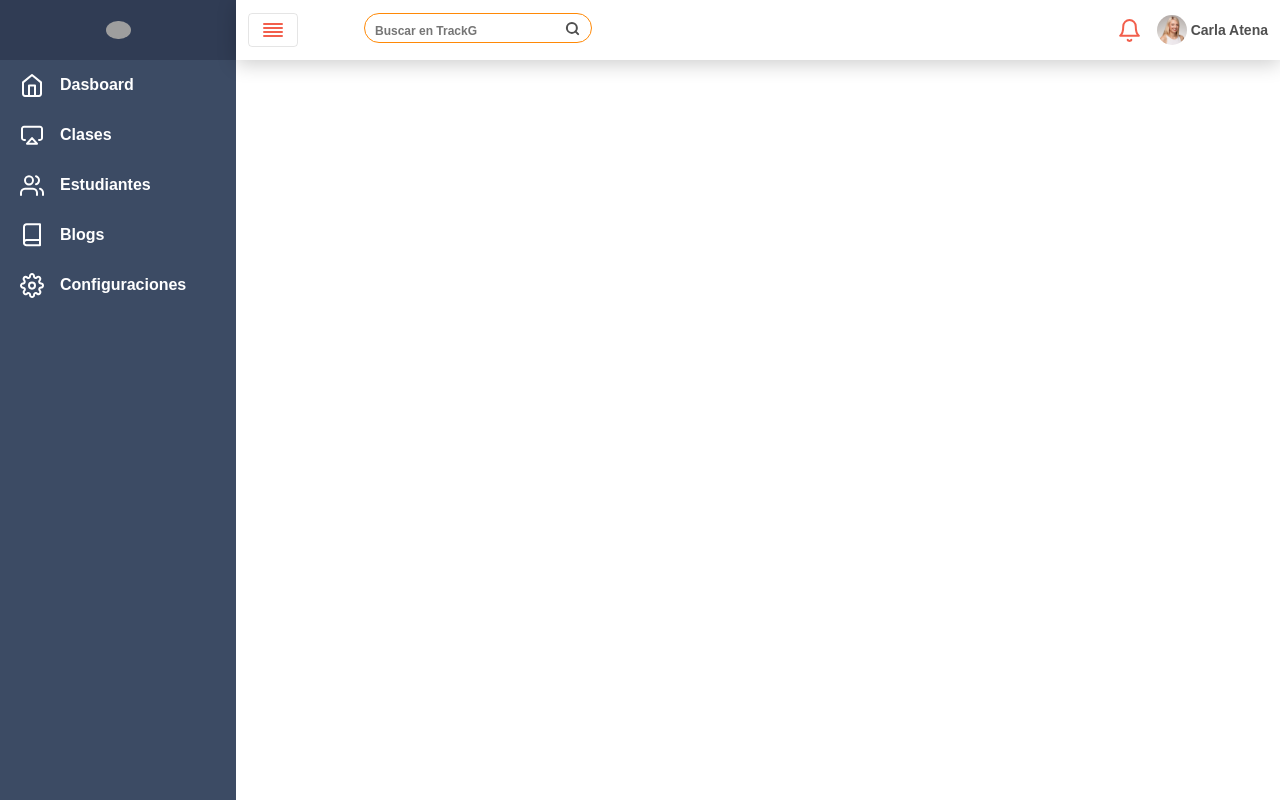
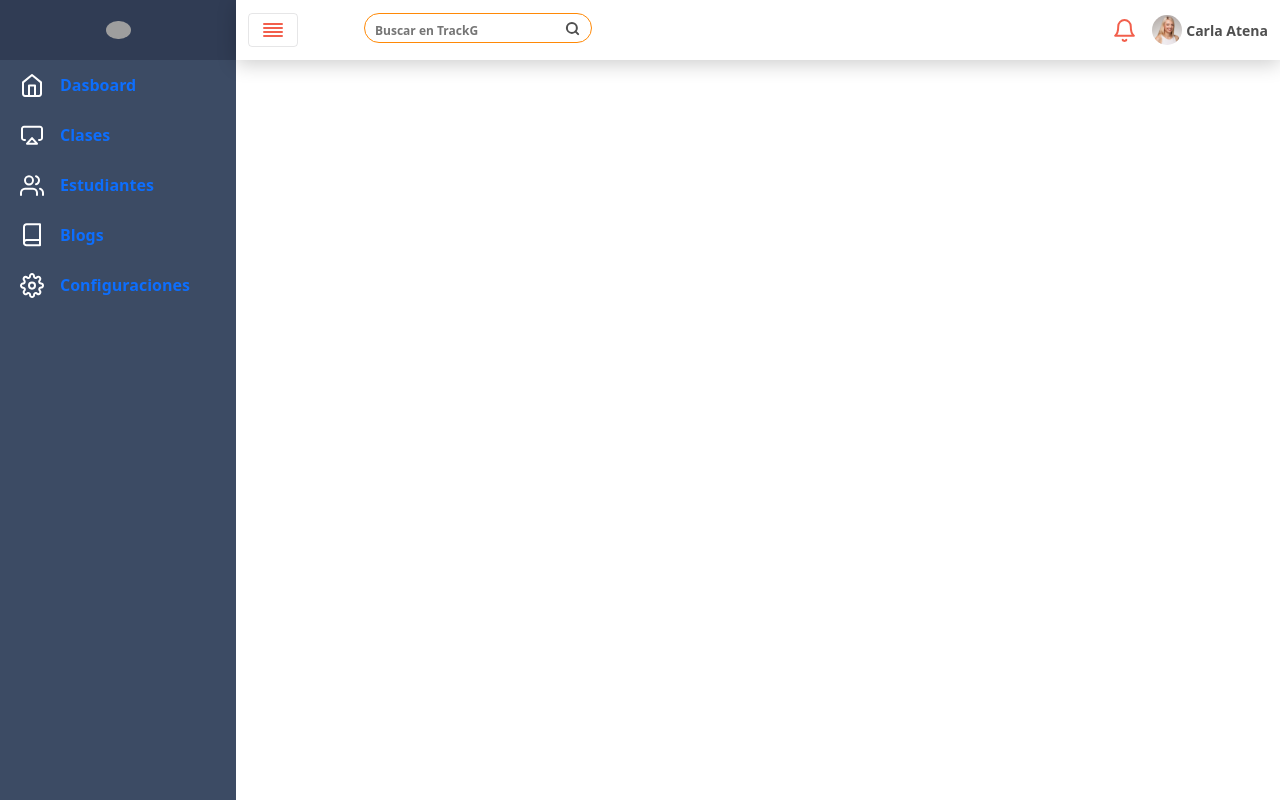
Before and after one commit to Baku452/app-gym, a React (Create React App) app: page /instructor in a window 1280 px wide. Built offline with nearby package versions, Linux system fonts and the light colour scheme; grey boxes are pictures that could not be loaded; a web font is replaced by a local one.

Commit message:
customizar bootstrap

```diff
--- a/src/scss/_overwrite_bootstrap.scss
+++ b/src/scss/_overwrite_bootstrap.scss
@@ -1,15 +1,8 @@
 @import 'src/scss/variables.scss';
 
-// $theme-colors: (
-//   "primary":    $primary,
-//   "secondary":  $secondary,
-//   "success":    $success,
-//   "info":       $info,
-//   "warning":    $warning,
-//   "danger":     $danger,
-//   "light":      $light,
-//   "dark":       $dark
-// ) !default;
+$theme-colors: (
+  'primary': #9656a1,
+);
 
 .nav-link {
   color: $white;
@@ -19,7 +12,6 @@
   &:hover {
     color: $white;
   }
-
 }
 
 .nav-item {
@@ -35,3 +27,4 @@
     color: $white;
   }
 }
+@import '../../node_modules/bootstrap/scss/bootstrap.scss';
```
